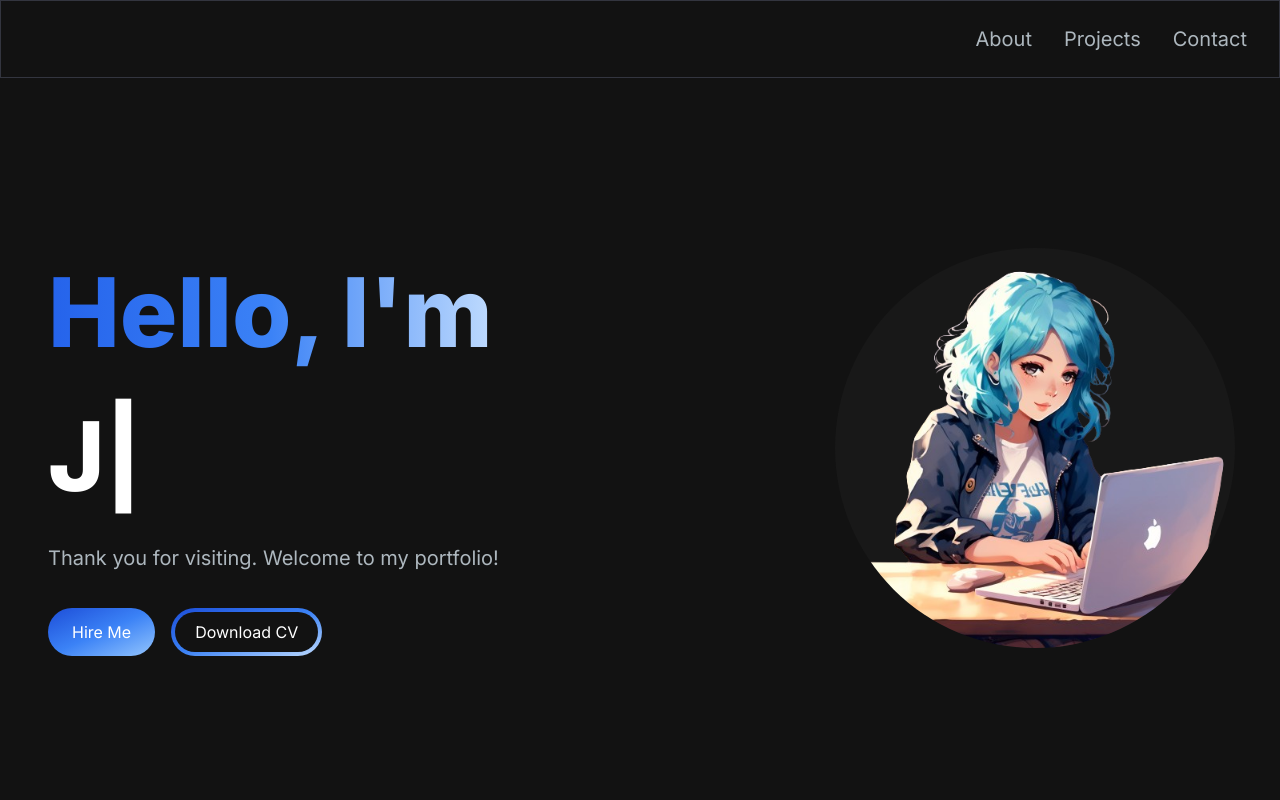
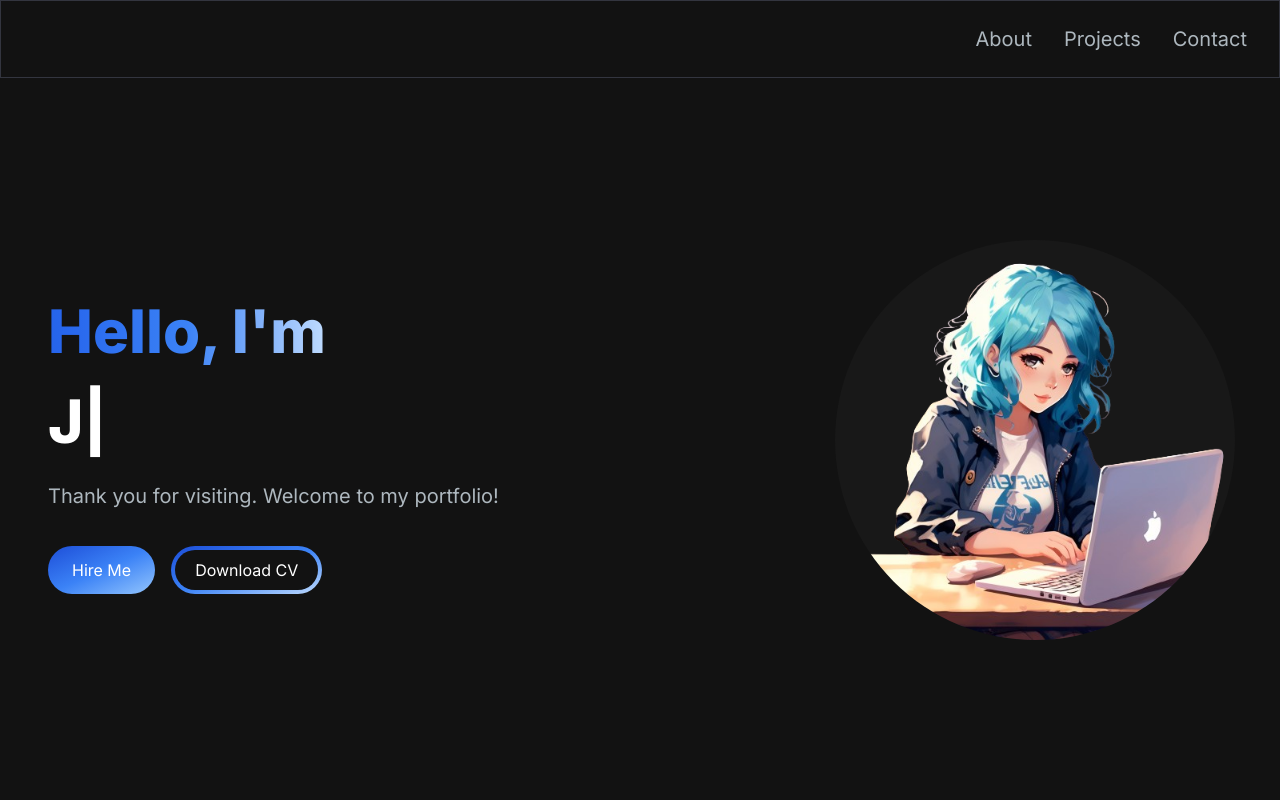
Before and after one commit to juliscrep/Portfolio-website, a Next.js app: page / in a window 1280 px wide. Shown: the top 800 px of the page. Built offline with nearby package versions, Linux system fonts and the light colour scheme.

Commit message:
mejoras al codigo

```diff
--- a/app/components/HeroSection.jsx
+++ b/app/components/HeroSection.jsx
@@ -15,7 +15,7 @@
           transition={{ duration: 0.5 }}
           className="col-span-8 place-self-center text-center sm:text-left justify-self-start"
         >
-          <h1 className="text-white mb-4 text-4xl sm:text-5xl lg:text-8xl lg:leading-normal font-extrabold">
+          <h1 className="text-white mb-4 text-3xl md:text-3xl sm:text-3xl lg:text-6xl lg:leading-normal font-extrabold">
             <span className="text-transparent bg-clip-text bg-gradient-to-r from-primary-600 via-primary-500 to-primary-200">
               Hello, I&apos;m{" "}
             </span>
```
